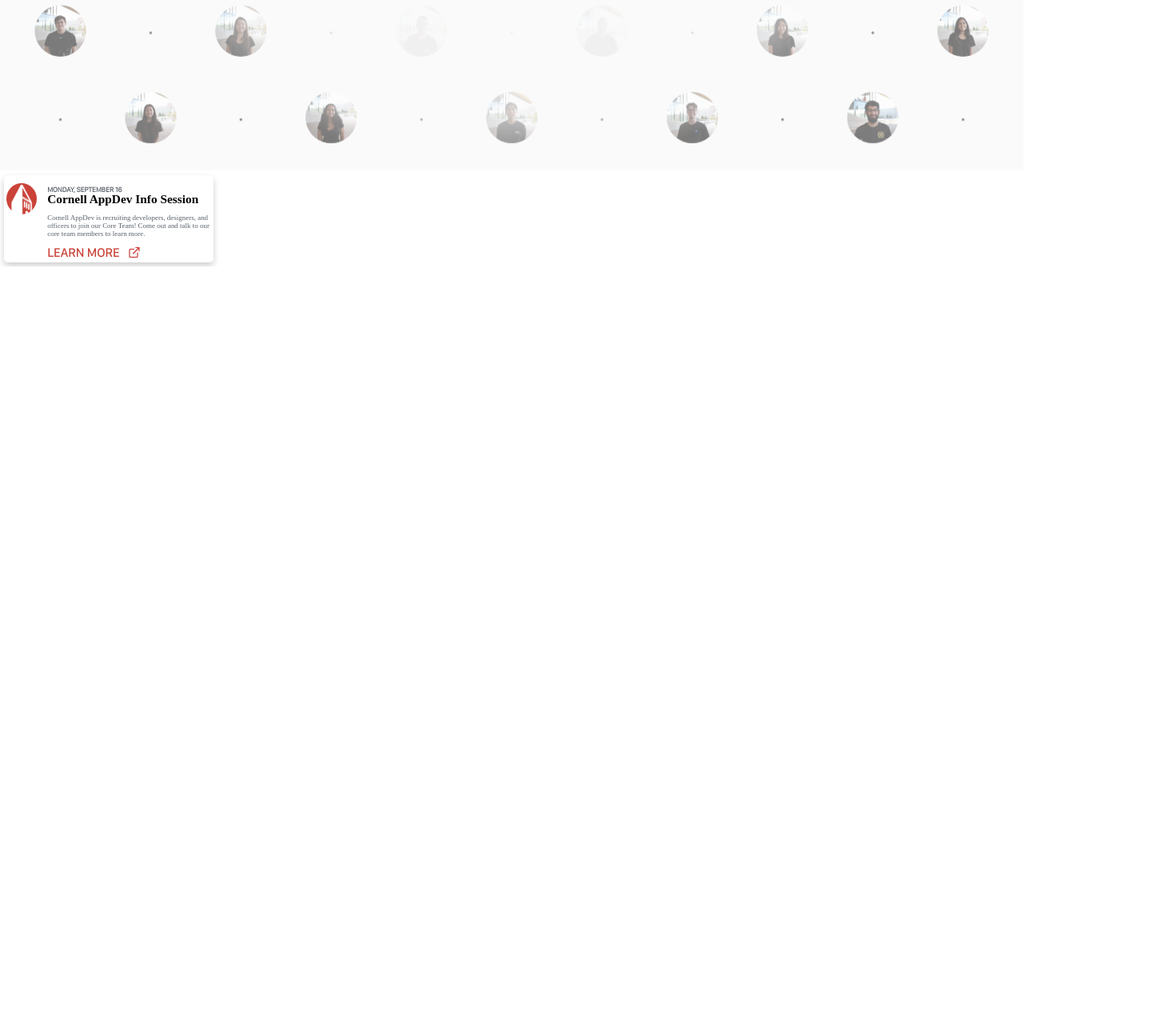
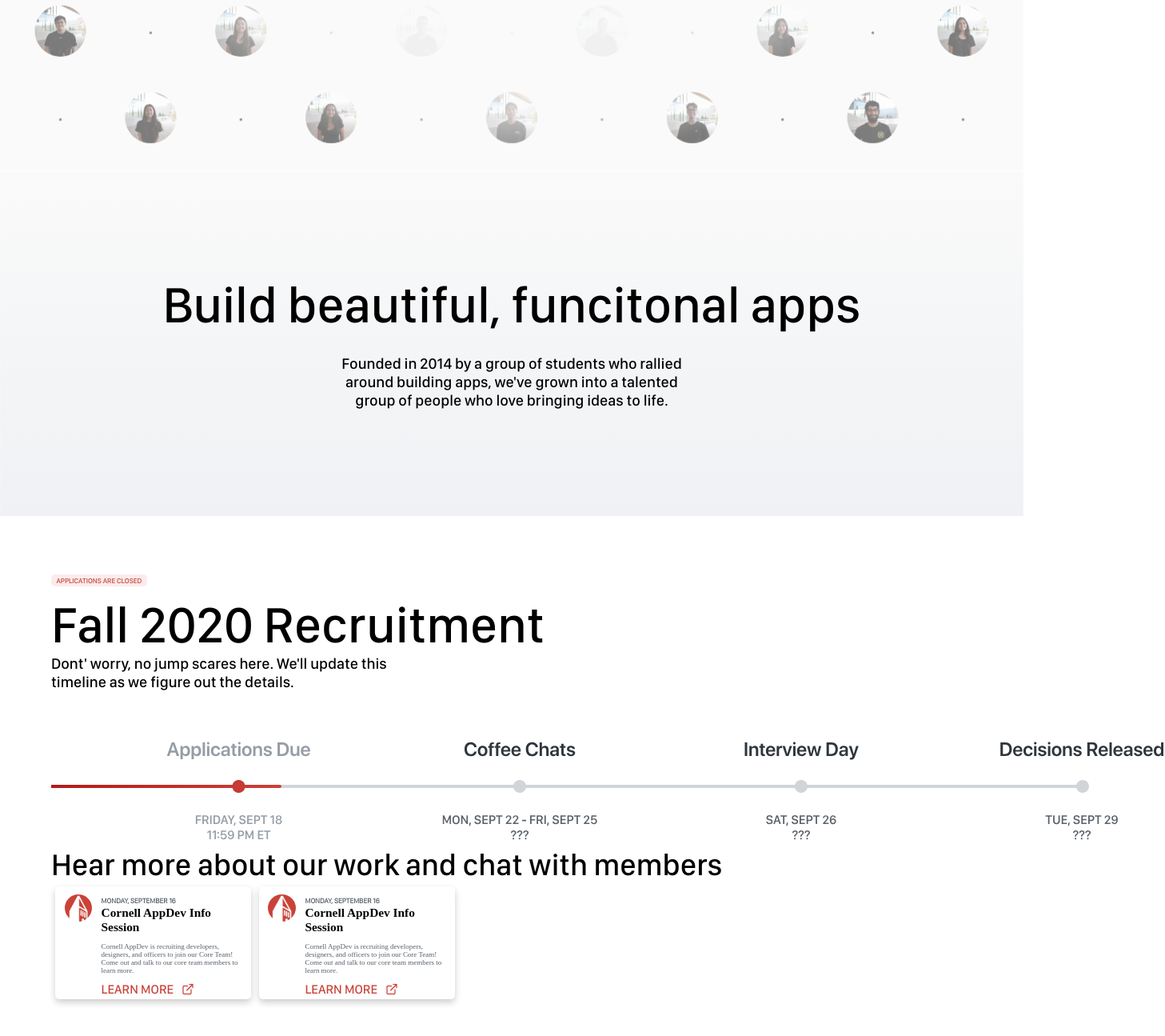
Before and after one commit to cuappdev/appdev-website, a React (Create React App) app: page /apply in a window 1280 px wide. Shown: the part 521-1816 px from the top of the page at 80% size, 1457 px wide, since content can reach past the window. Before the commit the page ends 854 px from the top, so only its background shows below. Built offline with nearby package versions, Linux system fonts and the light colour scheme.

Commit message:
some more

```diff
--- a/src/Apply.css
+++ b/src/Apply.css
@@ -1,3 +1,6 @@
+.apply-container {
+}
+
 .container-1 {
   background-image: url(./Images/applybackground.svg);
 
@@ -11,6 +14,25 @@
   padding-top: 52.78%;
   display: block;
   content: "";
+}
+
+.container-2 {
+  background-image: url(./Images/applygraybackground.svg);
+
+  position: relative;
+  background-size: contain;
+  background-repeat: no-repeat;
+  margin: 0 auto;
+}
+
+.container-2:after {
+  padding-top: 33.68%;
+  display: block;
+  content: "";
+}
+
+.container-3 {
+  padding: 5%;
 }
 
 .apply-home {
@@ -29,16 +51,63 @@
   align-items: center;
 }
 
+.apply-center2 {
+  display: flex;
+  flex-direction: column;
+
+  margin-top: 10%;
+  align-items: center;
+}
+
 .apply-center > img {
   width: 5%;
 }
 
-.apply-createjoy {
+.apply-largetext {
   font-family: "SF Compact Display Medium";
   font-size: 5vw;
 }
 
-.apply-find {
+.apply-smalltext {
   font-family: "SF Compact Display Medium";
   font-size: 1.5vw;
 }
+
+.apply-medtext {
+  font-family: "SF Compact Display Medium";
+  font-size: 3vw;
+}
+
+.apply-textblock {
+  display: flex;
+  flex-direction: column;
+  align-items: center;
+
+  margin-top: 2%;
+}
+
+.recruit-textblock {
+  display: flex;
+  flex-direction: column;
+}
+
+.application-status {
+  font-family: "SF Compact Display Medium";
+  text-transform: uppercase;
+  text-align: center;
+  padding: 0.2%;
+  border-radius: 5px;
+  color: #ca4238;
+  background-color: #faeceb;
+  width: 10%;
+  font-size: 0.7vw;
+}
+
+.apply-recruitment-mid {
+  align-items: center;
+}
+
+.apply-cards {
+  display: flex;
+  flex-direction: row;
+}
--- a/src/Components/css/LearnMoreCard.css
+++ b/src/Components/css/LearnMoreCard.css
@@ -7,6 +7,7 @@
 
   box-shadow: 0 4px 8px 0 rgba(0, 0, 0, 0.2); /* this adds the "card" effect */
   padding: 3px;
+  padding-left: 1%;
   border-radius: 5px;
 }
 
--- a/src/Pages/Apply.js
+++ b/src/Pages/Apply.js
@@ -2,6 +2,7 @@
 import LearnMoreCard from "../Components/LearnMoreCard";
 
 import appdevlogo from '../Images/appdevlogosquare.svg'
+import timeline from '../Images/applytimeline.svg'
 
 import "../Components/css/Card.css";
 import "../Components/css/CourseTopicCard.css";
@@ -18,9 +19,13 @@
 
                     <div className="apply-center">
                         <img src={appdevlogo}/>
-                        <h className="apply-createjoy">Create joy at Cornell</h>
-                        <h className="apply-find">Find your fit and help us build real apps</h>
-                        <h className="apply-find">that impact students everyday.</h>
+                        <h className="apply-largetext">Create joy at Cornell</h>
+
+                        <div className="apply-textblock">
+                            <h className="apply-smalltext">Find your fit and help us build real apps</h>
+                            <h className="apply-smalltext">that impact students everyday.</h>
+                        </div>
+
                     </div>
 
                 </div>
@@ -28,11 +33,68 @@
 
             </div>
 
-            <LearnMoreCard
-                date = "Monday, September 16"
-                title = "Cornell AppDev Info Session"
-                description = "Cornell AppDev is recruiting developers, designers, and officers to join our Core Team! Come out and talk to our core team members to learn more."
-            />
+            <div className="container-2">
+                <div className="apply-home">
+
+                    <div className="apply-center2">
+                        <h className="apply-largetext">Build beautiful, funcitonal apps</h>
+
+                        <div className="apply-textblock">
+                            <h className="apply-smalltext">Founded in 2014 by a group of students who rallied</h>
+                            <h className="apply-smalltext">around building apps, we've grown into a talented</h>
+                            <h className="apply-smalltext">group of people who love bringing ideas to life.</h>
+                        </div>
+
+                    </div>
+
+                </div>
+
+
+            </div>
+
+            <div className="container-3">
+
+                <div className="apply-recruitment-top">
+                    <p className="application-status">Applications are closed</p>
+
+                    <div className="recruit-textblock">
+                        <h className="apply-largetext">Fall 2020 Recruitment</h>
+
+                        <h className="apply-smalltext">Dont' worry, no jump scares here. We'll update this</h>
+                        <h className="apply-smalltext">timeline as we figure out the details.</h>
+                    </div>
+
+
+                </div>
+
+                <div className="apply-recruitment-timeline" style={{marginTop:'5%'}}>
+                    <img src={timeline}/>
+                </div>
+
+                <div className="apply-recruitment-mid">
+                  <h className="apply-medtext">Hear more about our work and chat with members</h>
+                </div>
+
+
+                <div className="apply-cards">
+                    <LearnMoreCard
+                    date = "Monday, September 16"
+                    title = "Cornell AppDev Info Session"
+                    description = "Cornell AppDev is recruiting developers, designers, and officers to join our Core Team! Come out and talk to our core team members to learn more."
+                    />
+
+                    <LearnMoreCard
+                    date = "Monday, September 16"
+                    title = "Cornell AppDev Info Session"
+                    description = "Cornell AppDev is recruiting developers, designers, and officers to join our Core Team! Come out and talk to our core team members to learn more."
+                    />
+                </div>
+
+
+            </div>
+
+
+
         </div>
 
 
```
Also changed, not shown: src/Images/applytimeline.svg (added).
